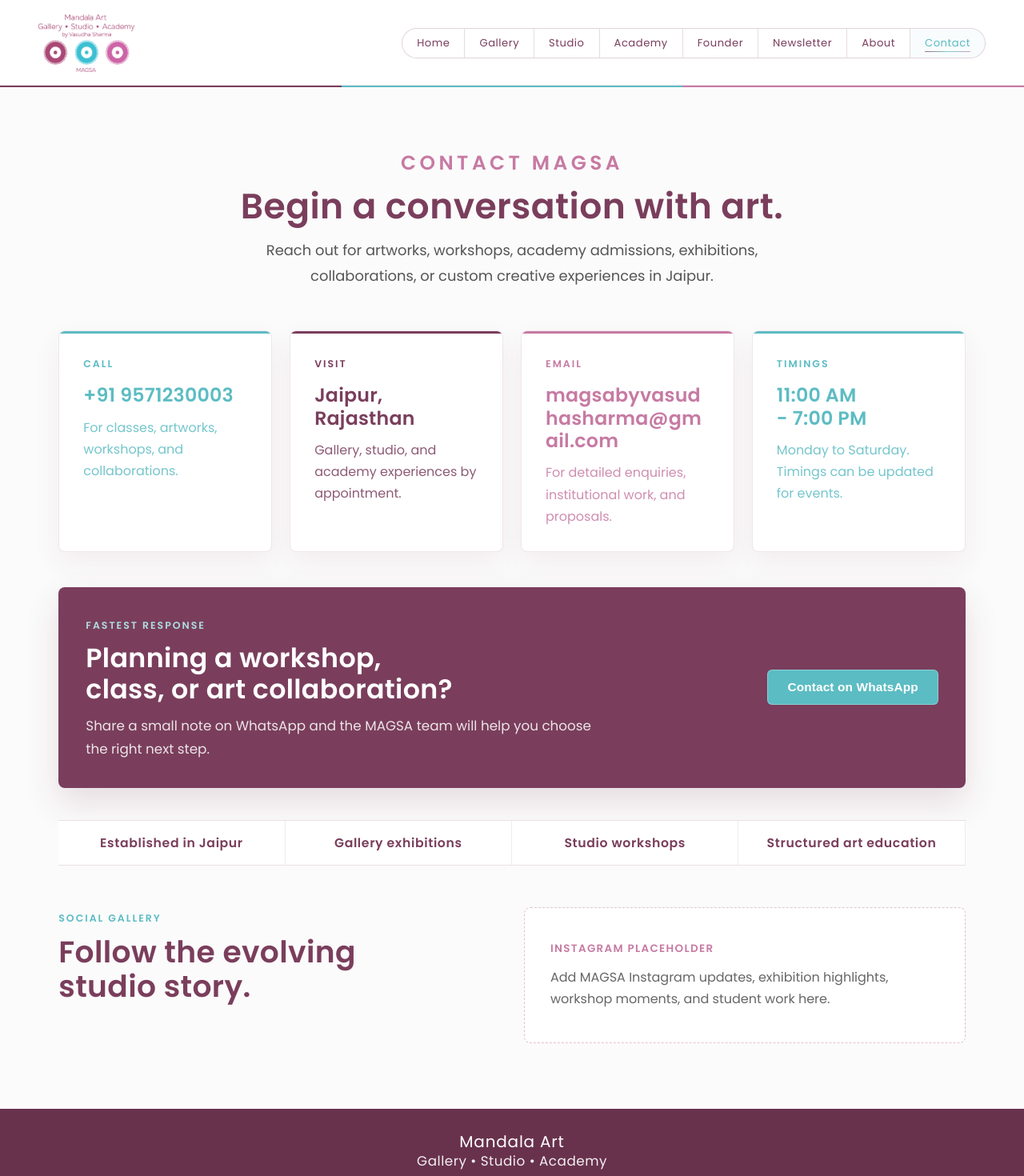
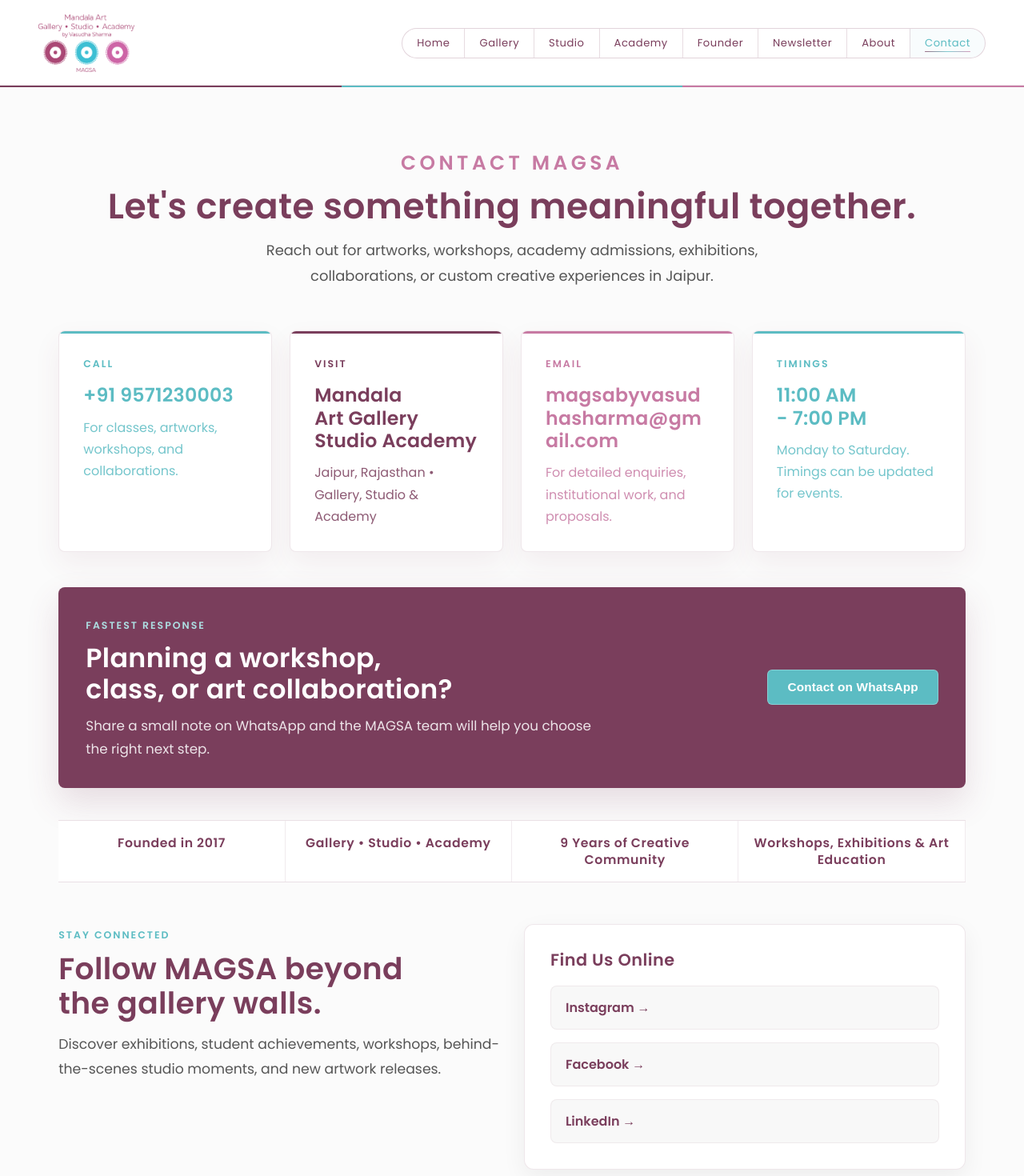
Before and after one commit to Manyata1045/magsa-website, a React (Vite) app: page /contact in a window 1280 px wide. Shown: the top 1470 px of the page at 80% size. Built offline with nearby package versions, Linux system fonts and the light colour scheme.

Commit message:
contact page update

```diff
--- a/src/components/Contact.tsx
+++ b/src/components/Contact.tsx
@@ -7,8 +7,8 @@ const contactCards = [
   },
   {
     label: "Visit",
-    value: "Jaipur, Rajasthan",
-    note: "Gallery, studio, and academy experiences by appointment.",
+    value: "Mandala Art Gallery Studio Academy",
+    note: "Jaipur, Rajasthan • Gallery, Studio & Academy",
     accent: "#7A3E5C",
   },
   {
@@ -26,10 +26,10 @@ const contactCards = [
 ];
 
 const trustItems = [
-  "Established in Jaipur",
-  "Gallery exhibitions",
-  "Studio workshops",
-  "Structured art education",
+  "Founded in 2017",
+  "Gallery • Studio • Academy",
+  "9 Years of Creative Community",
+  "Workshops, Exhibitions & Art Education",
 ];
 
 export default function Contact() {
@@ -38,7 +38,9 @@ export default function Contact() {
       <div className="container">
         <div style={heroStyle}>
           <span style={eyebrow}>Contact MAGSA</span>
-          <h1 style={titleStyle}>Begin a conversation with art.</h1>
+          <h1 style={titleStyle}>
+  Let's create something meaningful together.
+</h1>
           <p style={subtitleStyle}>
             Reach out for artworks, workshops, academy admissions, exhibitions,
             collaborations, or custom creative experiences in Jaipur.
@@ -120,19 +122,52 @@ export default function Contact() {
         </div>
 
         <div style={socialSection}>
-          <div>
-            <span style={socialEyebrow}>Social Gallery</span>
-            <h2 style={socialTitle}>Follow the evolving studio story.</h2>
-          </div>
+  <div>
+    <span style={socialEyebrow}>Stay Connected</span>
 
-          <div style={instagramBox}>
-            <span style={instagramHandle}>Instagram placeholder</span>
-            <p style={instagramText}>
-              Add MAGSA Instagram updates, exhibition highlights, workshop
-              moments, and student work here.
-            </p>
-          </div>
-        </div>
+    <h2 style={socialTitle}>
+      Follow MAGSA beyond the gallery walls.
+    </h2>
+
+    <p style={socialDescription}>
+      Discover exhibitions, student achievements, workshops,
+      behind-the-scenes studio moments, and new artwork releases.
+    </p>
+  </div>
+
+  <div style={socialCard}>
+    <h3 style={socialCardTitle}>Find Us Online</h3>
+
+    <div style={socialLinks}>
+      <a
+        href="https://www.instagram.com/mandala_art_gallery_studio_acd"
+        target="_blank"
+        rel="noopener noreferrer"
+        style={socialLink}
+      >
+        Instagram →
+      </a>
+
+      <a
+        href="https://www.facebook.com/p/Mandala-Art-GalleryStudioAcademy-by-Vasudha-Sharma-100064097738020/"
+        target="_blank"
+        rel="noopener noreferrer"
+        style={socialLink}
+      >
+        Facebook →
+      </a>
+
+      <a
+        href="https://www.linkedin.com/company/mandala-art-gallery-studio-academy/"
+        target="_blank"
+        rel="noopener noreferrer"
+        style={socialLink}
+      >
+        LinkedIn →
+      </a>
+    </div>
+  </div>
+</div>
       </div>
     </section>
   );
@@ -145,7 +180,7 @@ const pageStyle = {
 };
 
 const heroStyle = {
-  maxWidth: "780px",
+  maxWidth: "1100px",
   margin: "0 auto clamp(30px, 6vw, 52px)",
   textAlign: "center" as const,
 };
@@ -215,6 +250,7 @@ const cardValue = {
   fontWeight: 600,
   lineHeight: 1.2,
   letterSpacing: "0.01em",
+  overflowWrap: "anywhere" as const,
 };
 
 const contactLink = {
@@ -331,28 +367,44 @@ const socialTitle = {
   letterSpacing: "0.01em",
 };
 
-const instagramBox = {
-  padding: "clamp(22px, 5vw, 32px)",
-  minHeight: "170px",
+const socialDescription = {
+  marginTop: "14px",
+  color: "#555",
+  lineHeight: "1.8",
+  fontSize: "clamp(1rem, 2.4vw, 1.08rem)",
+};
+
+const socialCard = {
+  backgroundColor: "#fff",
+  borderRadius: "12px",
+  padding: "32px",
+  border: "1px solid rgba(122,62,92,0.12)",
+  boxShadow: "0 10px 30px rgba(0,0,0,0.06)",
+};
+
+const socialCardTitle = {
+  margin: "0 0 20px",
+  color: "#7A3E5C",
+  fontSize: "1.3rem",
+  fontWeight: 600,
+};
+
+const socialLinks = {
   display: "flex",
   flexDirection: "column" as const,
-  justifyContent: "center",
-  backgroundColor: "#fff",
-  border: "1px dashed rgba(199, 122, 163, 0.48)",
-  borderRadius: "8px",
+  gap: "16px",
 };
 
-const instagramHandle = {
-  color: "#C77AA3",
+const socialLink = {
+  display: "flex",
+  alignItems: "center",
+  justifyContent: "space-between",
+  padding: "14px 18px",
+  borderRadius: "8px",
+  backgroundColor: "#f8f8f8",
+  border: "1px solid rgba(122,62,92,0.08)",
+  color: "#7A3E5C",
+  textDecoration: "none",
   fontWeight: 600,
-  letterSpacing: "0.1em",
-  textTransform: "uppercase" as const,
-  fontSize: "0.84rem",
+  transition: "all 0.2s ease",
 };
-
-const instagramText = {
-  margin: "12px 0 0",
-  color: "#666",
-  lineHeight: 1.72,
-  fontSize: "clamp(0.96rem, 2.4vw, 1rem)",
-};
```
